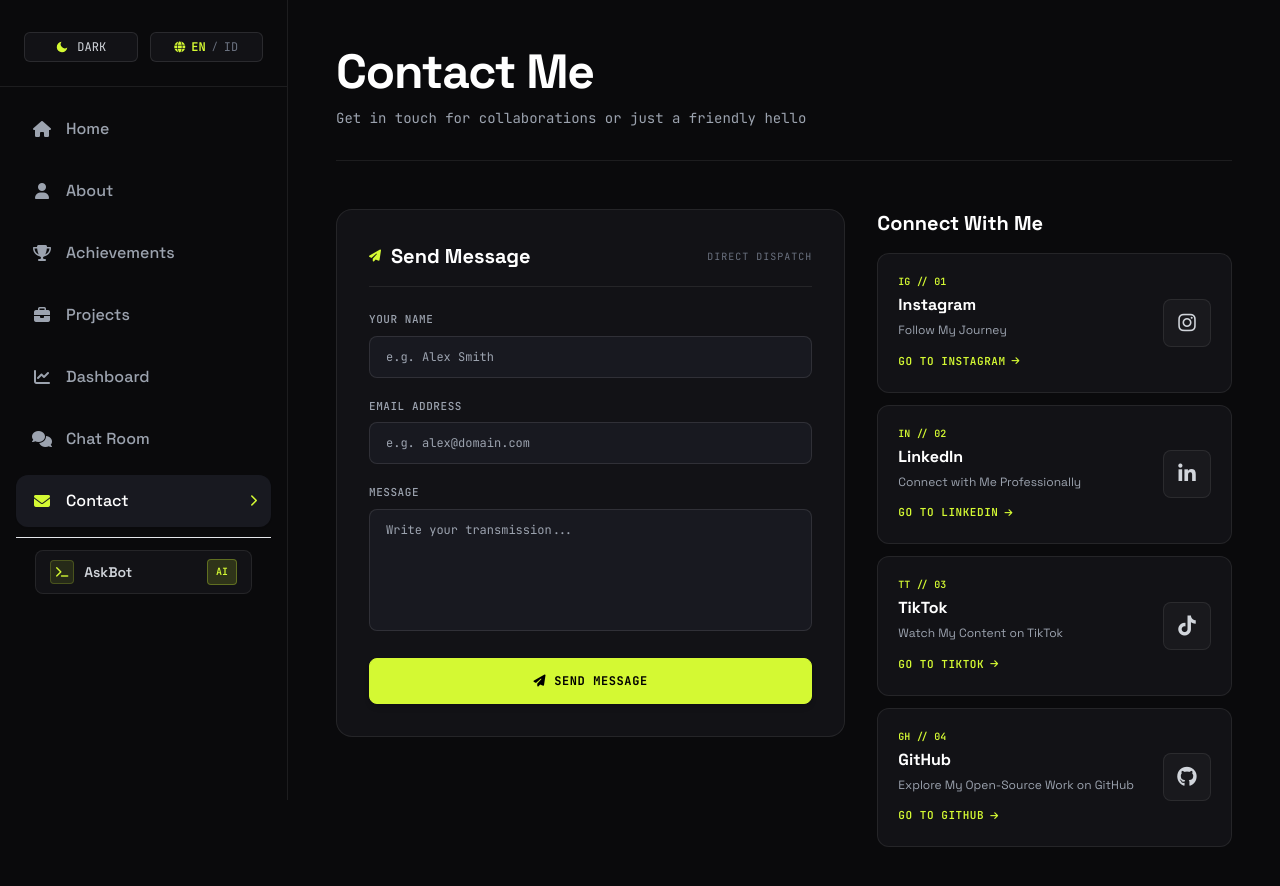
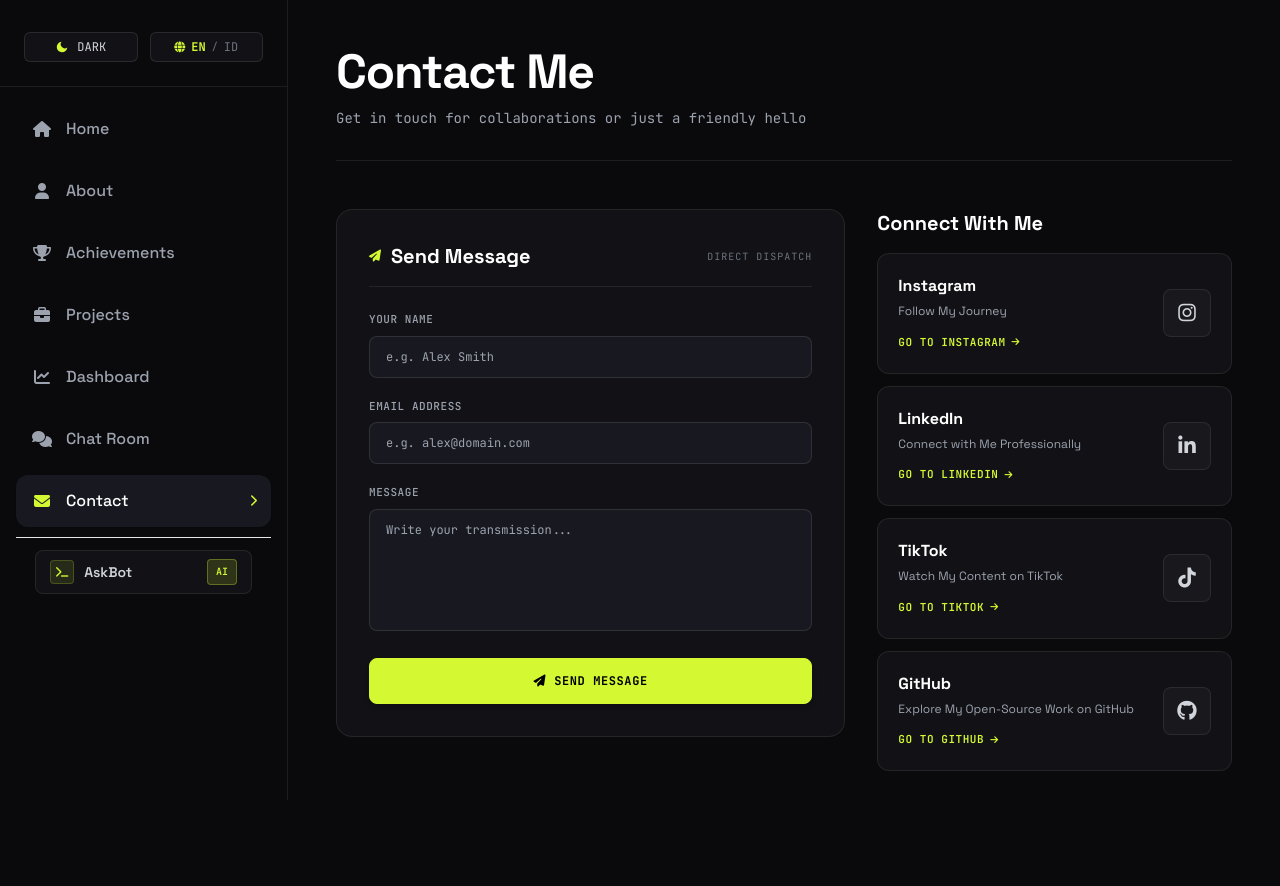
Before and after one commit to fernandayoga/my-portofolio-FE, a React (Vite) app: page /contact in a window 1280 px wide. Shown: the top 886 px of the page. After the commit the page ends 835 px from the top, so only its background shows below. Built offline with nearby package versions, Linux system fonts and the light colour scheme; no server answers.

Commit message:
style(contact): remove code tags from social channel cards

```diff
--- a/src/pages/Contact.jsx
+++ b/src/pages/Contact.jsx
@@ -67,7 +67,6 @@ const Contact = () => {
       title: "Instagram",
       description: t("deskIg"),
       buttonText: t("buttonIg"),
-      code: "IG // 01",
     },
     {
       icon: "fab fa-linkedin-in",
@@ -76,7 +75,6 @@ const Contact = () => {
       title: "LinkedIn",
       description: t("deskLinkedin"),
       buttonText: t("buttonLinkedin"),
-      code: "IN // 02",
     },
     {
       icon: "fab fa-tiktok",
@@ -85,7 +83,6 @@ const Contact = () => {
       title: "TikTok",
       description: t("deskTt"),
       buttonText: t("buttonTt"),
-      code: "TT // 03",
     },
     {
       icon: "fab fa-github",
@@ -94,7 +91,6 @@ const Contact = () => {
       title: "GitHub",
       description: t("deskGithub"),
       buttonText: t("buttonGithub"),
-      code: "GH // 04",
     },
   ];
 
@@ -273,16 +269,6 @@ const Contact = () => {
               >
                 <div className="flex items-center justify-between">
                   <div className="flex-1 pr-4">
-                    <div className="flex items-center gap-2 mb-1">
-                      <span
-                        className={`font-mono text-[10px] font-semibold ${
-                          isDarkMode ? "text-[#D4F933]" : "text-[#2D5204]"
-                        }`}
-                      >
-                        {social.code}
-                      </span>
-                    </div>
-
                     <h3
                       className={`text-base font-bold transition-colors ${
                         isDarkMode
```
